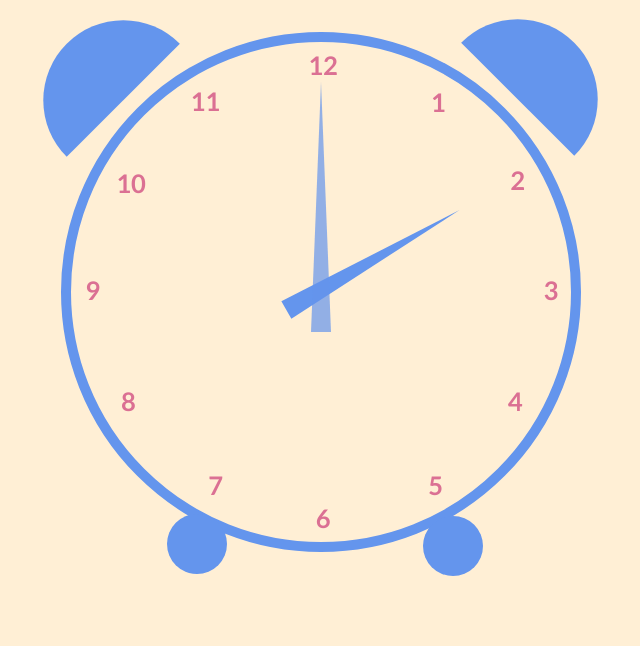
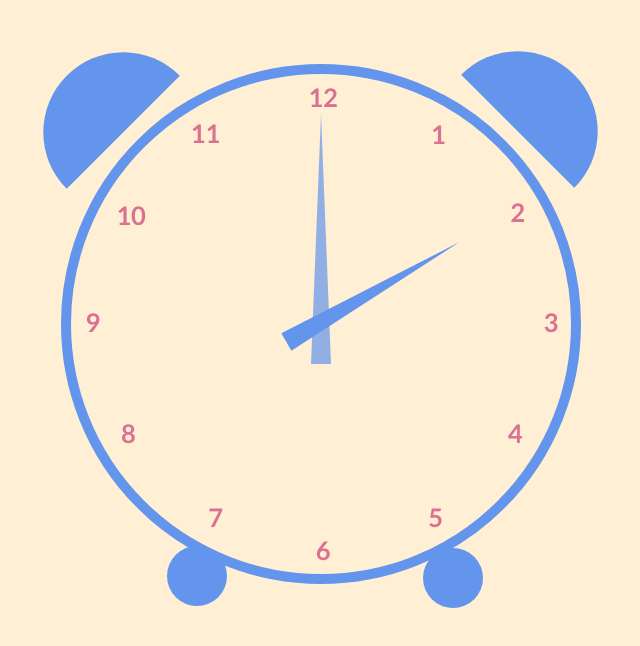
Before and after one commit to rtmalone/tell-the-time, a React (Create React App) app: page /level1 in a window 1280 px wide. Shown: the top 646 px of the page, without its empty margins (319-959 px from the left). Built offline with nearby package versions, Linux system fonts and the light colour scheme.

Commit message:
update styled components

```diff
--- a/src/components/StyledComponents/index.js
+++ b/src/components/StyledComponents/index.js
@@ -16,10 +16,10 @@ export const Input = styled.input`
 `
 
 export const Button = styled.button`
-  background: ${props => props.selected ? 'white' : accentColor};
-  color: ${props => props.selected ? accentColor : 'white'};
+  background: ${props => props.inverse ? 'white' : accentColor};
+  color: ${props => props.inverse ? accentColor : 'white'};
   font-size: 2em;
-  margin: 0em 1em;
+  margin: 1rem 1rem;
   padding: 1em 2em;
   border: 4px solid ${accentColor};
   border-radius: 3px;
@@ -34,7 +34,7 @@ export const H1 = styled.h1`
 export const Circle = styled.div`
   border: 10px solid ${mainColor};
   border-radius: 50%;
-  margin: auto;
+  margin: 2em auto;
   height: 500px;
   width: 500px;
 `
```
